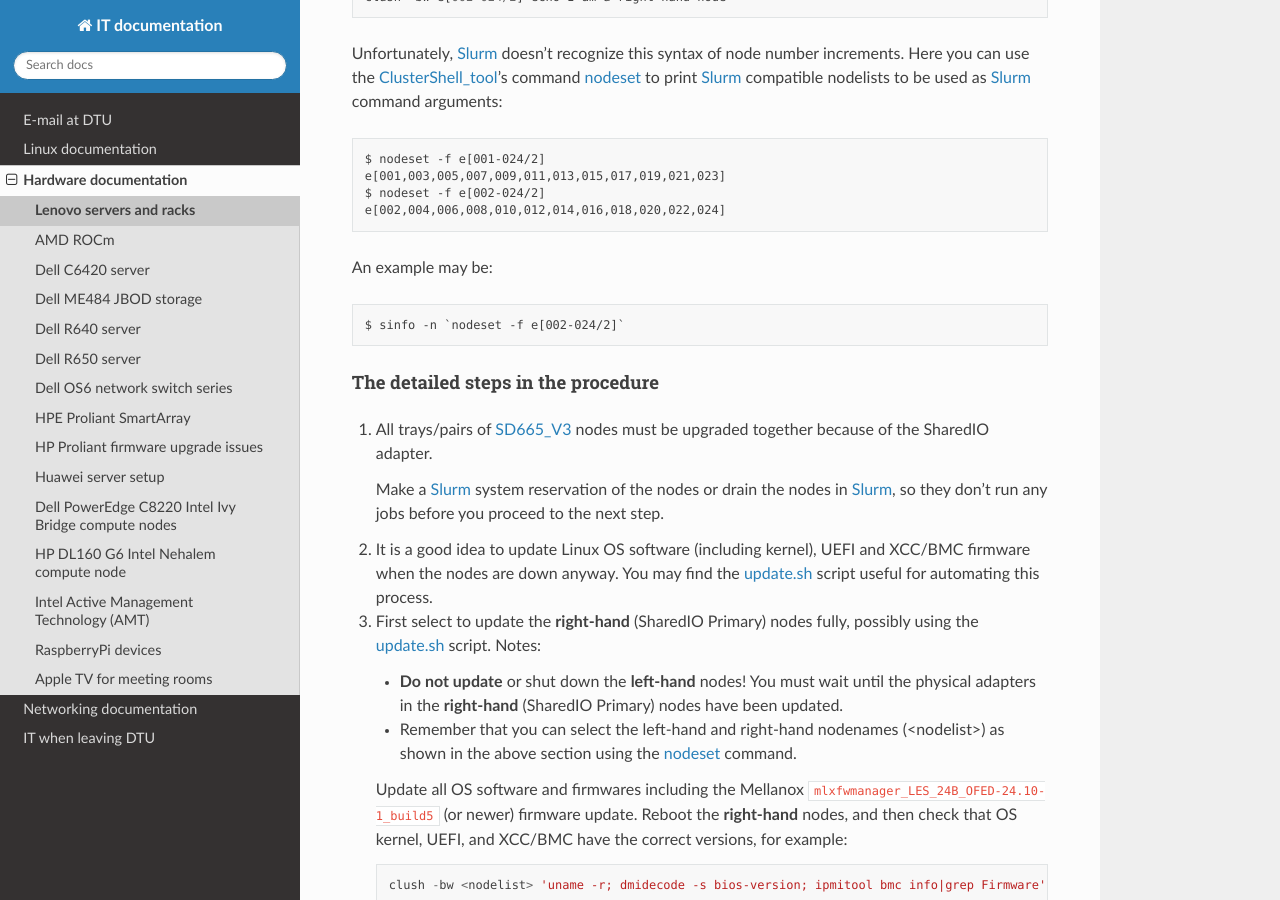
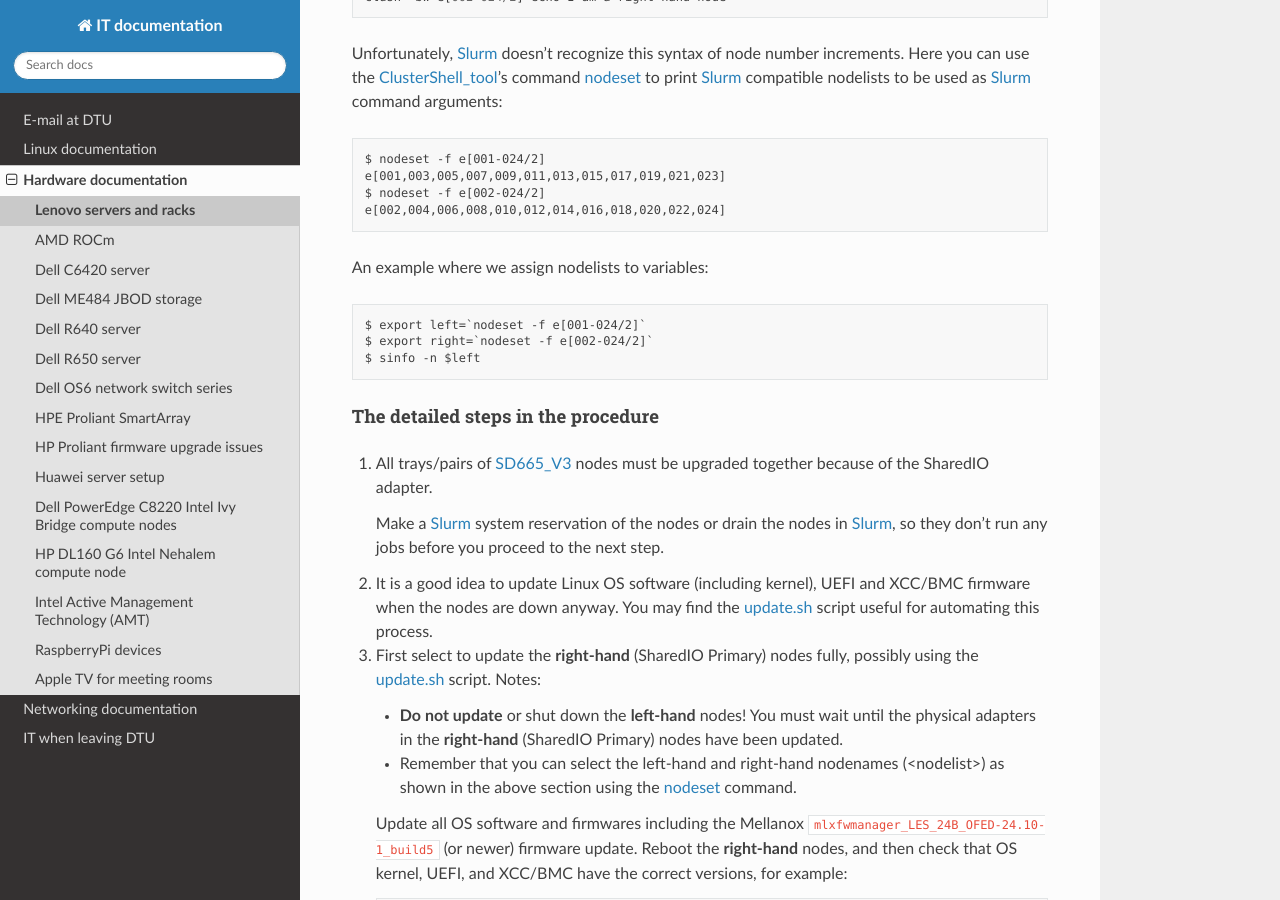
Before and after one commit to OleHolmNielsen/ITwiki, a Sphinx documentation site: the page built from docs/Lenovo_SD665_V3.rst, in a window 1280 px wide and 900 px high, scrolled down 3094 px. Built offline with Sphinx 7.4.7 and the Read the Docs theme 3.1.0, drawn with Linux system fonts in a browser that asks for light colours.

Commit message:
assign nodelists to variables

```diff
--- a/docs/Lenovo_SD665_V3.rst
+++ b/docs/Lenovo_SD665_V3.rst
@@ -131,9 +131,11 @@
   $ nodeset -f e[002-024/2]
   e[002,004,006,008,010,012,014,016,018,020,022,024]
 
-An example may be::
+An example where we assign nodelists to variables::
 
-  $ sinfo -n `nodeset -f e[002-024/2]`
+  $ export left=`nodeset -f e[001-024/2]`
+  $ export right=`nodeset -f e[002-024/2]`
+  $ sinfo -n $left
 
 .. _ClusterShell_tool: https://clustershell.readthedocs.io/en/latest/intro.html
 .. _clush: https://clustershell.readthedocs.io/en/latest/tools/clush.html
```
